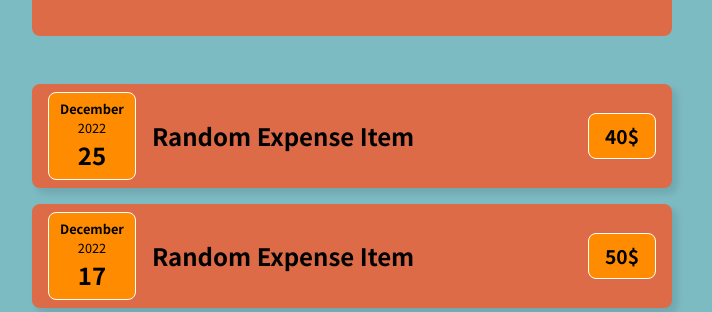
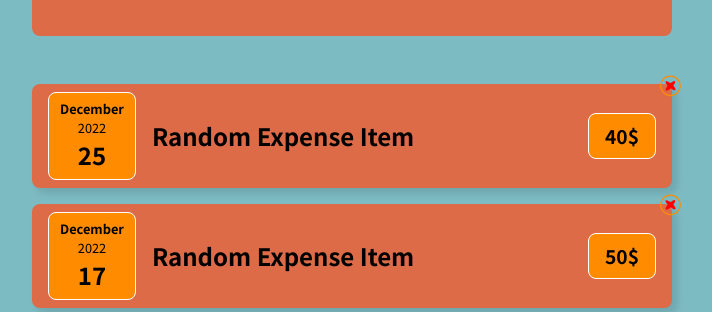
Before and after one commit to ameal-dev/expense-tracker, a React (Create React App) app: page / in a window 1280 px wide. Shown: the part 460-772 px from the top of the page, without its empty margins (288-1000 px from the left). Built offline with nearby package versions, Linux system fonts and the light colour scheme.

Commit message:
created remove-icon and removal logic for expenses

```diff
--- a/src/App.tsx
+++ b/src/App.tsx
@@ -36,6 +36,11 @@ const App: React.FC = () => {
 		}
 	}, [filteredItems]);
 
+	const removeItem = (itemId: number) => {
+		const newArr = items.filter((item) => item.id !== itemId);
+		setItems(newArr);
+	};
+
 	const handleSelect: React.ChangeEventHandler<HTMLSelectElement> = (event) => {
 		setActiveYear(event.target.value);
 	};
@@ -49,7 +54,10 @@ const App: React.FC = () => {
 				handleSelect={handleSelect}
 				monthlyExpenses={monthlyExpenses ? monthlyExpenses : []}
 			/>
-			<ExpensesList filteredItems={filteredItems ? filteredItems : []} />
+			<ExpensesList
+				filteredItems={filteredItems ? filteredItems : []}
+				removeItem={removeItem}
+			/>
 		</div>
 	);
 };
--- a/src/components/ExpenseItem.css
+++ b/src/components/ExpenseItem.css
@@ -7,7 +7,16 @@
 	width: 40rem;
 	border-radius: 0.5rem;
 	padding: 0.5rem 0;
+	position: relative;
 	box-shadow: 5px 5px 7px 1px rgba(0, 0, 0, 0.1);
+}
+
+img {
+	width: 2rem;
+	cursor: pointer;
+	position: absolute;
+	top: -0.9rem;
+	right: -0.9rem;
 }
 
 h2 {
--- a/src/components/ExpenseItem.tsx
+++ b/src/components/ExpenseItem.tsx
@@ -5,11 +5,17 @@ import { Item } from "../types/Item.model";
 
 interface ExpenseItemProps {
 	item: Item;
+	removeItem: (itemId: number) => void;
 }
 
-const ExpenseItem: React.FC<ExpenseItemProps> = ({ item }) => {
+const ExpenseItem: React.FC<ExpenseItemProps> = ({ item, removeItem }) => {
 	return (
 		<div className='expense-item'>
+			<img
+				src='/images/icon_remove.svg'
+				alt='remove expense'
+				onClick={() => removeItem(item.id!)}
+			></img>
 			<ExpenseItemDate date={item.date} />
 			<h2>{item.description}</h2>
 			<div className='expense-item__price'>{item.price}$</div>
--- a/src/components/ExpenseItemDate.css
+++ b/src/components/ExpenseItemDate.css
@@ -8,7 +8,7 @@
 	border: 1px solid white;
 	border-radius: 0.5rem;
 	padding: 0.4rem 0;
-	background-color: darkorange;
+	background-color: #ff8c00;
 }
 
 .year {
--- a/src/components/ExpensesList.tsx
+++ b/src/components/ExpensesList.tsx
@@ -5,9 +5,13 @@ import { Item } from "../types/Item.model";
 
 interface ExpensesProps {
 	filteredItems: Item[];
+	removeItem: (itemId: number) => void;
 }
 
-const ExpensesList: React.FC<ExpensesProps> = ({ filteredItems }) => {
+const ExpensesList: React.FC<ExpensesProps> = ({
+	filteredItems,
+	removeItem,
+}) => {
 	//map all of the expenseItem
 	return (
 		<ul>
@@ -15,7 +19,7 @@ const ExpensesList: React.FC<ExpensesProps> = ({ filteredItems }) => {
 				? filteredItems.map((item) => {
 						return (
 							<li key={item.id}>
-								<ExpenseItem item={item} />
+								<ExpenseItem item={item} removeItem={removeItem} />
 							</li>
 						);
 				  })
```
Also changed, not shown: public/images/icon_remove.svg (added), 1 other file (tests, documents, lock files or other folders).
